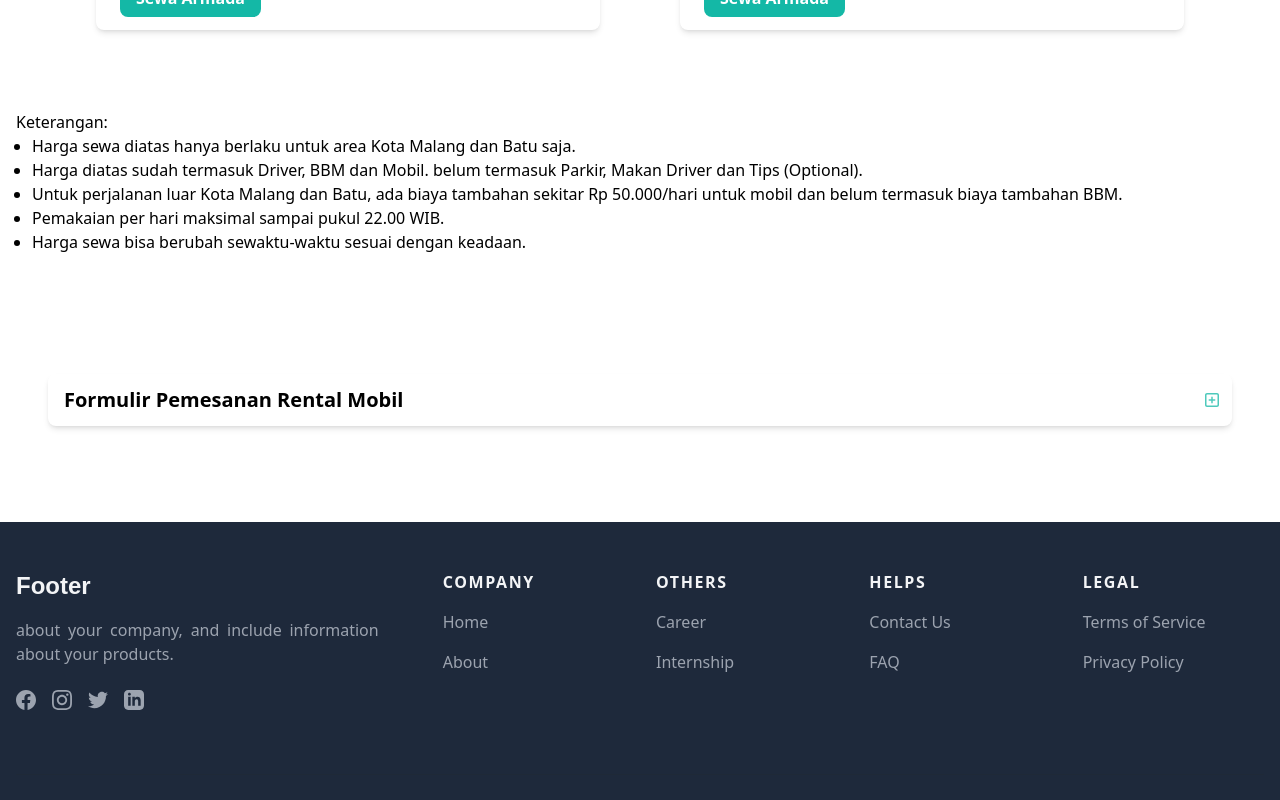
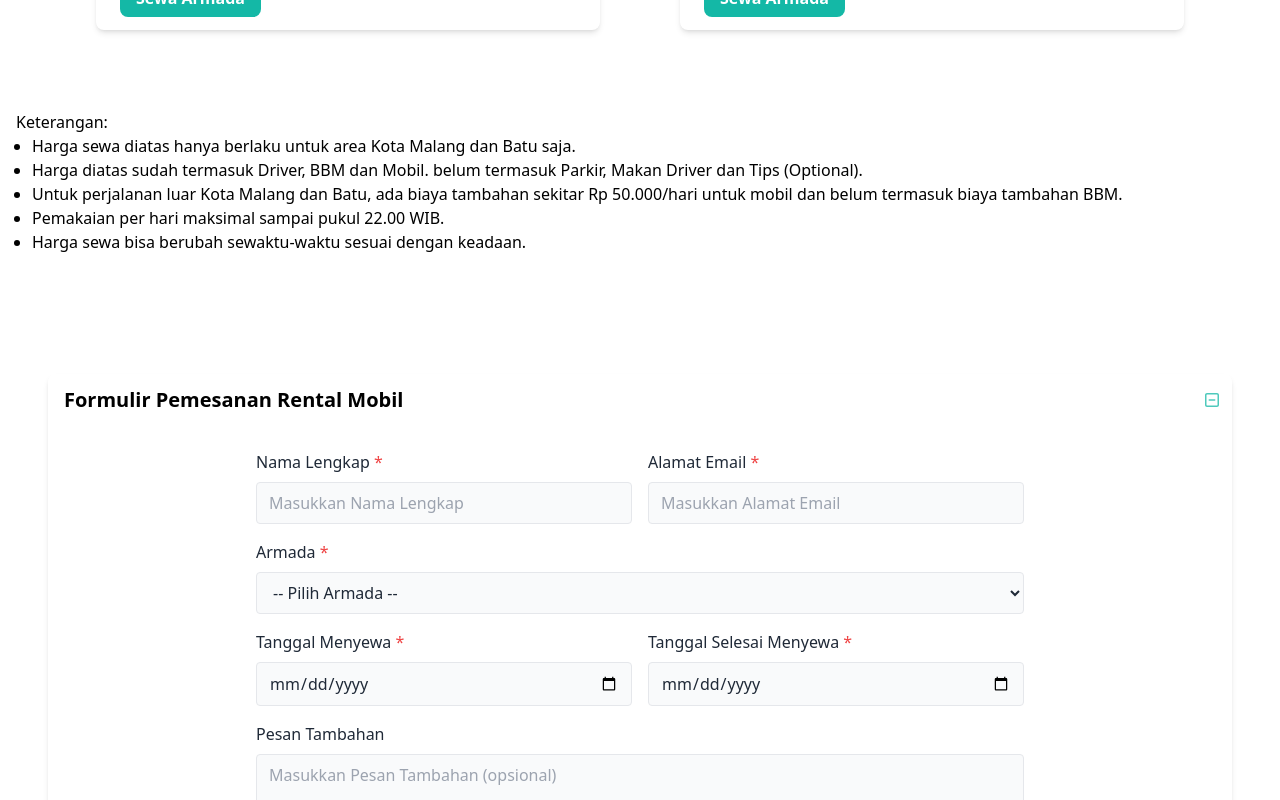
Before and after one commit to tibatibangoding/poptour, a Next.js app: page /car-rental in a window 1280 px wide. Both pictures are taken after a click on the button 1210 px from the left and 2076 px from the top of the page. Shown: the part 1676-2476 px from the top of the page. Built offline with nearby package versions, Linux system fonts and the light colour scheme.

Commit message:
fix state

```diff
--- a/src/components/Containers/CarRental/components/CarForm.tsx
+++ b/src/components/Containers/CarRental/components/CarForm.tsx
@@ -1,24 +1,25 @@
-import { FC } from 'react';
+import { FC, useState } from 'react';
+import Link from 'next/link';
+import { FaTimes } from 'react-icons/fa';
 
 type Props = {
   product?: string | string[];
 };
 
 const CarForm: FC<Props> = ({ product }) => {
+  const [isOpen, setIsOpen] = useState<boolean>(false);
+
   return (
     <section>
       <div className="mx-auto max-w-7xl px-4 md:px-8">
         <details
           className="p-4 rounded-lg shadow-md"
-          open={product ? true : false}
+          open={product ? true : isOpen ? true : false}
         >
           <summary className="font-semibold text-xl leading-5 text-black flex items-center">
             Formulir Pemesanan Rental Mobil
             {/* open svg (plus) */}
-            <button
-              className="ml-auto"
-              // onClick={() => handleClick(_chapter.id)}
-            >
+            <button className="ml-auto" onClick={() => setIsOpen(!isOpen)}>
               <svg
                 className="svg_open fill-current opacity-75 w-4 h-4 -mr-1 text-teal-500 hover:text-teal-600"
                 xmlns="http://www.w3.org/2000/svg"
@@ -28,7 +29,7 @@ const CarForm: FC<Props> = ({ product }) => {
               </svg>
             </button>
             {/* close svg (minus) */}
-            <button>
+            <button onClick={() => setIsOpen(!isOpen)}>
               <svg
                 className="svg_close fill-current opacity-75 w-4 h-4 -mr-1 text-teal-500 hover:text-teal-600"
                 xmlns="http://www.w3.org/2000/svg"
@@ -52,6 +53,7 @@ const CarForm: FC<Props> = ({ product }) => {
                 name="fullName"
                 id="fullName"
                 type="text"
+                placeholder="Masukkan Nama Lengkap"
                 className="w-full rounded border bg-gray-50 px-3 py-2 text-gray-800 outline-none ring-indigo-300 transition duration-100 focus:ring"
               />
             </div>
@@ -68,6 +70,7 @@ const CarForm: FC<Props> = ({ product }) => {
                 name="email"
                 id="email"
                 type="email"
+                placeholder="Masukkan Alamat Email"
                 className="w-full rounded border bg-gray-50 px-3 py-2 text-gray-800 outline-none ring-indigo-300 transition duration-100 focus:ring"
               />
             </div>
@@ -81,6 +84,7 @@ const CarForm: FC<Props> = ({ product }) => {
               </label>
 
               {product ? (
+                <div className="flex items-center gap-4">
                   <input
                     name="product"
                     id="product"
@@ -91,6 +95,13 @@ const CarForm: FC<Props> = ({ product }) => {
                       product ? 'cursor-not-allowed' : ''
                     } w-full rounded border bg-gray-50 px-3 py-2 text-gray-800 outline-none ring-indigo-300 transition duration-100 focus:ring`}
                   />
+
+                  <Link href="/car-rental" legacyBehavior>
+                    <a className="bg-red-500 hover:bg-red-600 p-2.5 rounded-md">
+                      <FaTimes className="text-white" />
+                    </a>
+                  </Link>
+                </div>
               ) : (
                 <select
                   name="product"
@@ -148,6 +159,8 @@ const CarForm: FC<Props> = ({ product }) => {
 
               <textarea
                 name="message"
+                id="message"
+                placeholder="Masukkan Pesan Tambahan (opsional)"
                 className="h-64 w-full rounded border bg-gray-50 px-3 py-2 text-gray-800 outline-none ring-indigo-300 transition duration-100 focus:ring resize-none"
               ></textarea>
             </div>
```
Lines whose indentation alone changed are shown as unchanged.
